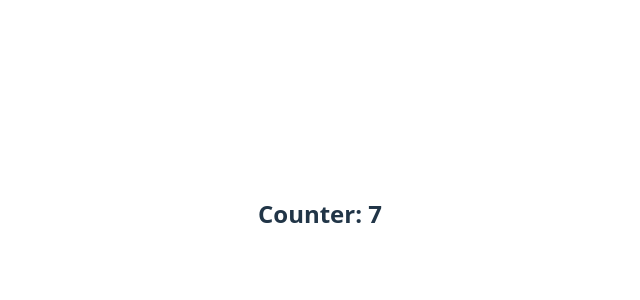
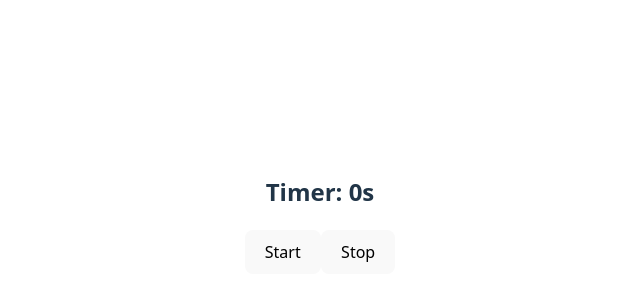
Before and after one commit to nhatnguyen-agilityio/react-training, a React (Vite) app in the folder my-example-app/: page / in a window 1280 px wide. Shown: the part 186-486 px from the top of the page, without its empty margins (320-960 px from the left). Built offline with nearby package versions, Linux system fonts and the light colour scheme.

Commit message:
feat(): create example with useRef

```diff
--- a/my-example-app/src/App.tsx
+++ b/my-example-app/src/App.tsx
@@ -16,6 +16,8 @@ import StateExample from './components/StateExample'
 import CountInformation from './components/CheckCount'
 import Count from './components/CheckCount/Count'
 import Counter from './components/Counter'
+import InputFocus from './components/InputFocus'
+import Timer from './components/Timer'
 
 const user = {
   name: 'John Doe',
@@ -45,7 +47,9 @@ function App() {
     {/* <ContextExample /> */}
     {/* <StateExample /> */}
     {/* <CountInformation /> */}
-    <Counter />
+    {/* <Counter /> */}
+    {/* <InputFocus /> */}
+    <Timer />
     </>
   )
 }
--- /dev/null
+++ b/my-example-app/src/components/InputFocus/index.tsx
@@ -0,0 +1,17 @@
+import { useRef } from "react";
+
+export default function InputFocus() {
+  const inputRef = useRef<HTMLInputElement>(null);
+
+  const handleFocus = () => {
+    inputRef.current?.focus();
+  }
+
+  return (
+    <div>
+      <h2>Input Focus</h2>
+      <input type="text" placeholder="Focus me!" ref={inputRef} />
+      <button onClick={handleFocus}>Focus input</button>
+    </div>
+  );
+}
--- /dev/null
+++ b/my-example-app/src/components/Timer/index.tsx
@@ -0,0 +1,32 @@
+import { useRef, useState } from "react";
+
+export default function Timer() {
+  const [time, setTime] = useState(0);
+  const timeRef = useRef<number | null>(null);
+
+  const handleStart = () => {
+    if (!timeRef.current) {
+      timeRef.current = window.setInterval(() => {
+        setTime((prevTime) => prevTime + 10);
+      }, 10);
+    }
+    else {
+      setTime(0);
+    }
+  }
+
+  const handleStop = () => {
+    if (timeRef.current) {
+      window.clearInterval(timeRef.current);
+      timeRef.current = null;
+    }
+  }
+
+  return (
+    <div>
+      <h2>Timer: {time / 1000}s</h2>
+      <button onClick={handleStart}>Start</button>
+      <button onClick={handleStop}>Stop</button>
+    </div>
+  );
+}
```
